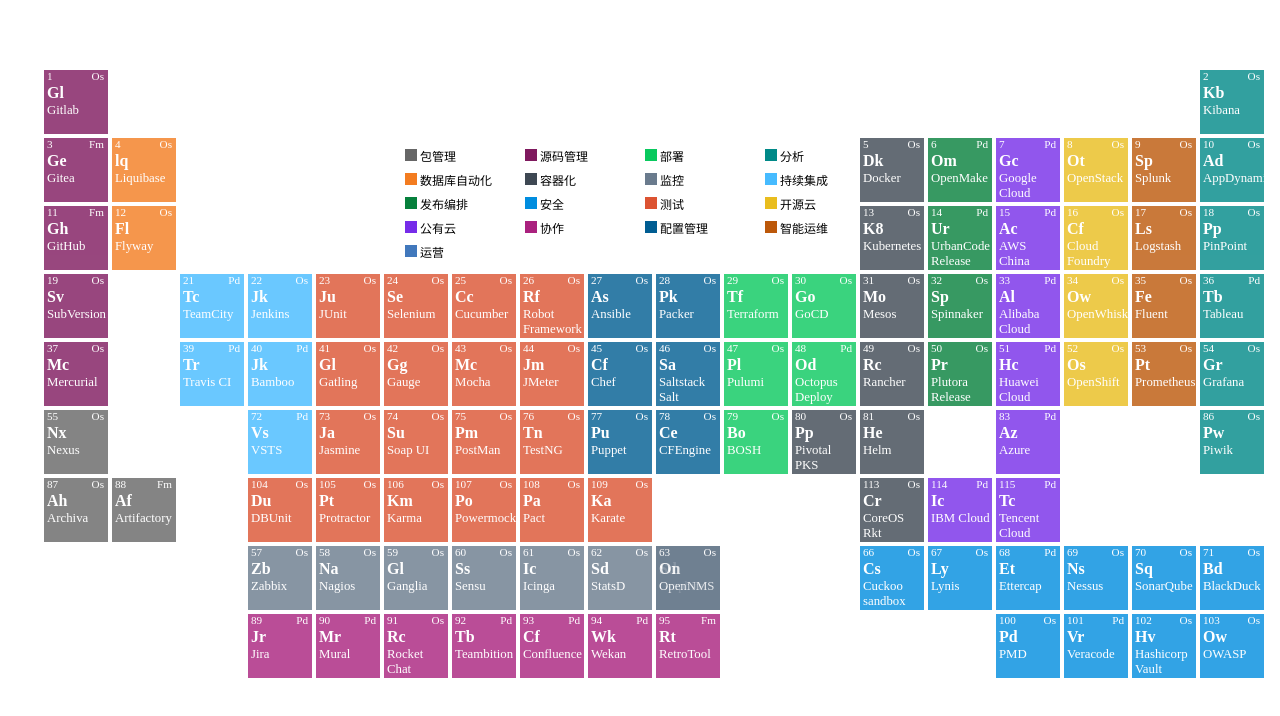
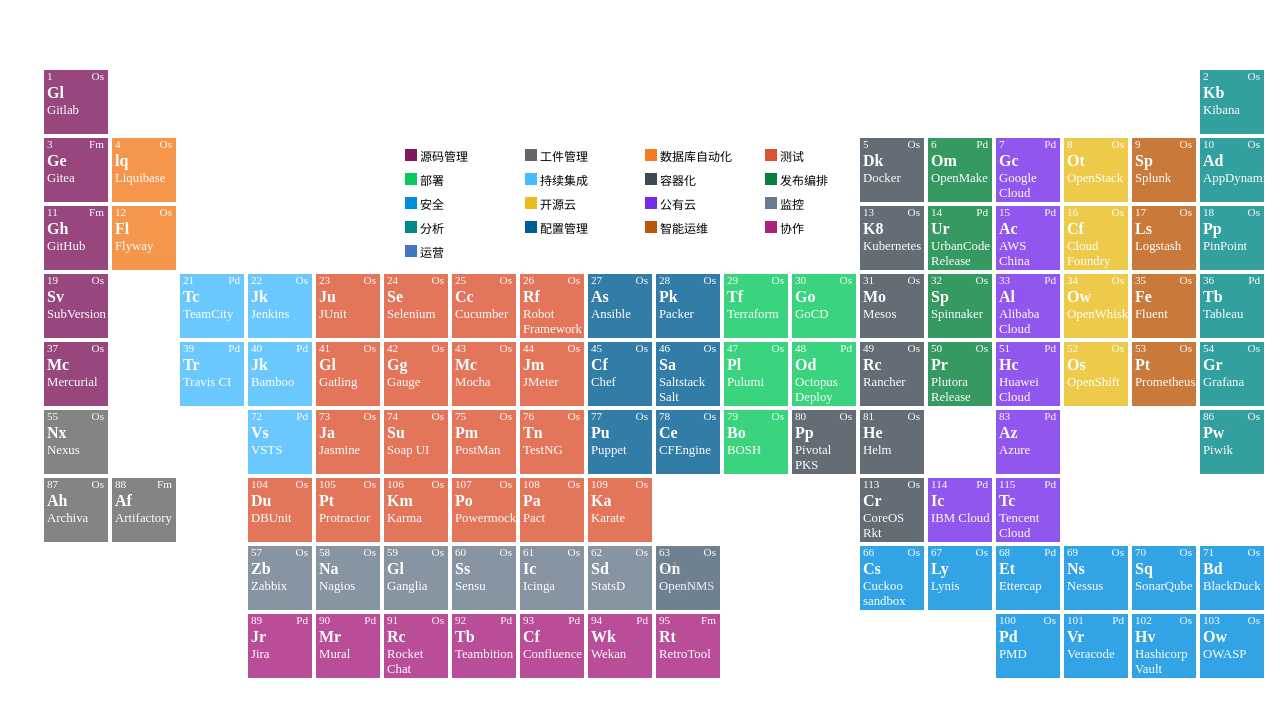
Before and after one commit to phodal/ledge, an Angular app: page /home in a window 1280 px wide. Shown: the top 716 px of the page. Built offline with nearby package versions, Linux system fonts and the light colour scheme.

Commit message:
feat: change order

```diff
--- a/src/app/features/periodic-table/periodic-table.component.ts
+++ b/src/app/features/periodic-table/periodic-table.component.ts
@@ -62,22 +62,22 @@
   wikiAtomName = '';
 
   categories = [
-    { type: 'packageManage', displayName: '包管理'},
     { type: 'scm', displayName: '源码管理'},
+    { type: 'packageManage', displayName: '工件管理'},
+    { type: 'database', displayName: '数据库自动化'},
+    { type: 'testing', displayName: '测试'},
     { type: 'deployment', displayName: '部署'},
-    { type: 'analytics', displayName: '分析'},
-    { type: 'database', displayName: '数据库自动化'},
+    { type: 'ci', displayName: '持续集成'},
     { type: 'containers', displayName: '容器化'},
-    { type: 'monitoring', displayName: '监控'},
-    { type: 'ci', displayName: '持续集成'},
     { type: 'releaseOrchestration', displayName: '发布编排'},
     { type: 'security', displayName: '安全'},
-    { type: 'testing', displayName: '测试'},
     { type: 'openCloud', displayName: '开源云'},
     { type: 'publicCloud', displayName: '公有云'},
-    { type: 'collaboration', displayName: '协作'},
+    { type: 'monitoring', displayName: '监控'},
+    { type: 'analytics', displayName: '分析'},
     { type: 'config', displayName: '配置管理'},
     { type: 'aiops', displayName: '智能运维'},
+    { type: 'collaboration', displayName: '协作'},
     { type: 'operation', displayName: '运营'},
   ];
 
```
